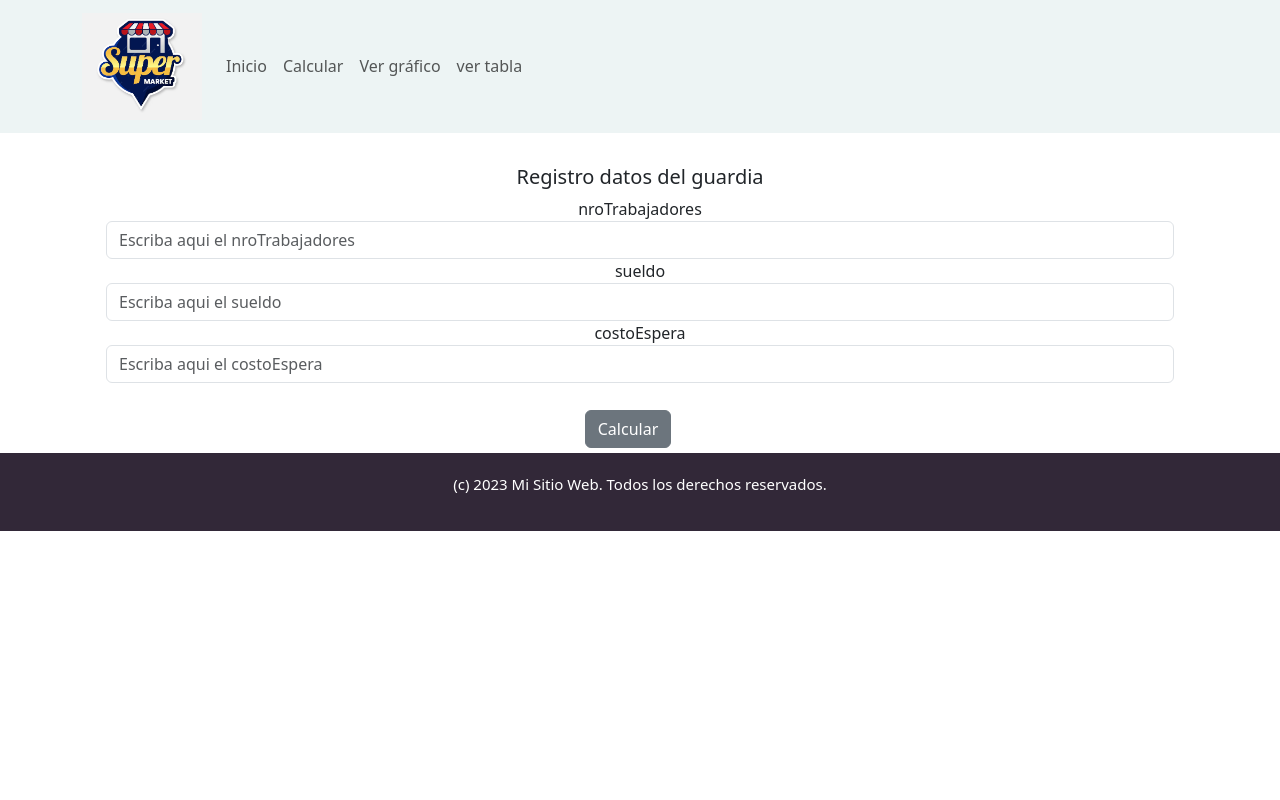
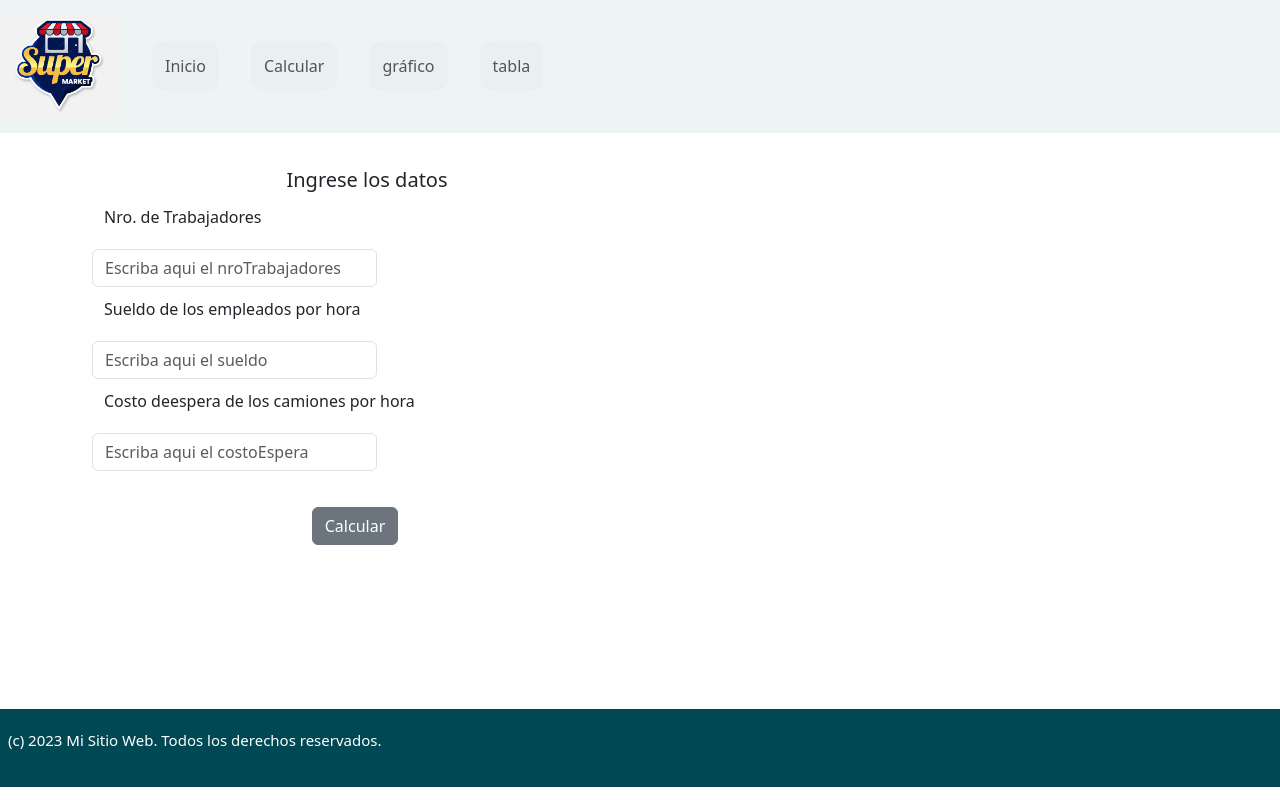
Before and after one commit to neidallm/tss_case_one, a React (Create React App) app: page /Calcular in a window 1280 px wide. Built offline with nearby package versions, Linux system fonts and the light colour scheme.

Commit message:
fix componentes

```diff
--- a/src/components/Footer/Footer.css
+++ b/src/components/Footer/Footer.css
@@ -1,5 +1,5 @@
 .miFooter{
-    background-color: rgba(13, 1, 19, 0.842);
+    background-color: #004854;
     color: white;
     font-size: 15px;
     text-align: center;
--- a/src/components/Footer/Footer.js
+++ b/src/components/Footer/Footer.js
@@ -3,12 +3,10 @@ import "./Footer.css"
 const Footer = () => {
   return (
     <div>
-        <footer className='miFooter '>
-  <div class="container ">
-    <div class="row">
-       <p>(c) 2023 Mi Sitio Web. Todos los derechos reservados.</p>
+      <footer className='miFooter'>
+      <div class="">
+       <p className='row text-center'>(c) 2023 Mi Sitio Web. Todos los derechos reservados.</p>
        </div>
-  </div>
     </footer>
     </div>
   )
--- a/src/components/Formulario/Formulario.css
+++ b/src/components/Formulario/Formulario.css
@@ -1,21 +1,29 @@
 .titulo{
-    padding-top: 1%;
+    padding-top: 2%;
     text-align: center;
 }
 
-.hw{
-    width: 20%;
-    padding: 2% 2% 2% 10% ;
+.miLabel{
+  text-align: left;
+  margin: 10px;
+}
+#nroTrabajadores{
+  width: 50%;
+  margin: 10px;
+}
 
+#costoEspera{
+  width: 50%;
+  margin: 10px;
+}
 
-}
-.hw2{
-    width: 20%;
-    padding: 2% 15% 2% 2% ;
+#sueldo{
+  width: 50%;
+  margin: 10px;
 }
 
 .btn{
-   margin: 5px;
+   margin-top: 5%;
    text-align: center;
 }
 
@@ -26,12 +34,3 @@
 .error{
     color: red;
 }
-
-
-  .registrarGuardia{
-    background-color: #00B9BC;
-  }
-  .registrarGuardia:hover{
-    background-color: #F63700;
-  color: black;
-  }
--- a/src/components/Formulario/Formulario.js
+++ b/src/components/Formulario/Formulario.js
@@ -1,11 +1,14 @@
 import { Field, Formik } from 'formik';
 import React from 'react'
+import  { useState } from 'react';
 import "./Formulario.css"
 
 const Formulario = () => {
+  const [showSpinner, setShowSpinner] = useState(false);
   return (
-    <div>
-        <div className='container'>
+    <div className='container'>
+      <div class="row g-0">
+        <div class="col-md-6">
         <Formik
         initialValues={{
           nroTrabajadores:'',
@@ -23,7 +26,6 @@ const Formulario = () => {
               errores.nroTrabajadores = 'Solo puede contener numeros'
             }
 
-
             //validacion salario
             if (!valores.sueldo) {
                 errores.sueldo = "Por favor ingrese un valor "
@@ -31,18 +33,19 @@ const Formulario = () => {
                errores.sueldo = 'Solo puede contener numeros'
              }
 
-               //validacion costo de espera
+             //validacion costo de espera
             if (!valores.costoEspera) {
                 errores.costoEspera = "Por favor ingrese un valor "
              }else if (/^[a-zA-ZÀ-ÿ\s]{1,100}$/.test(valores.costoEspera)) {
                errores.costoEspera = 'Solo puede contener numeros'
              }
-
           return errores;
       }
     }
-    onSubmit={(values)=>{
+
+    onSubmit={(values, { setSubmitting })=>{
         console.log(values);
+        setShowSpinner(true);
         const datos = [{
             nroTrabajadores:values.nroTrabajadores,
             sueldo:values.sueldo,
@@ -50,58 +53,71 @@ const Formulario = () => {
         },];
         const infoString = JSON.stringify(datos);
         localStorage.setItem('datos', infoString);
+
+        setTimeout(() => {
+          setShowSpinner(false); // Ocultar el spinner cuando la operación haya terminado
+          setSubmitting(false); // Indicar a Formik que la operación ha terminado
+        }, 2000);
     }}
->
+ >
 
-       {({ values, errors, touched, handleSubmit,})=>(
-        <form >
-        {console.log(errors)}
-        {/* {console.log(values)} */}
-        <div class="container">
+       {({  errors, touched, handleSubmit,})=>(
+        <form ><br/>
           <div class="row">
-            <div class="col hw">
-               <h5 className='titulo'>Registro datos del guardia</h5>
+            <br/><br/>
+               <h5 className='titulo'>Ingrese los datos</h5><br/><br/>
 
-
-
-                 <label htmlFor='nroTrabajadores'>nroTrabajadores</label>
+                 <label htmlFor='nroTrabajadores' className='miLabel'>Nro. de Trabajadores</label>
                  <Field
                  type="number"
                  class="form-control"
-                 id='nroTrabajadores' name='nroTrabajadores'
+                 id='nroTrabajadores'
+                 name='nroTrabajadores'
                  placeholder="Escriba aqui el nroTrabajadores"
                 />
                  {touched.nroTrabajadores && errors.nroTrabajadores && <div className="error" >{errors.nroTrabajadores}</div>}
 
 
-                 <label htmlFor='sueldo'>sueldo</label>
+                 <label htmlFor='sueldo' className='miLabel'>Sueldo de los empleados por hora</label>
                  <Field
                  type="number"
                  class="form-control"
-                 id='sueldo' name='sueldo'
+                 id='sueldo'
+                 name='sueldo'
                  placeholder="Escriba aqui el sueldo"
                 />
                  {touched.sueldo && errors.sueldo && <div className="error" >{errors.sueldo}</div>}
 
-                 <label htmlFor='costoEspera'>costoEspera</label>
+                 <label htmlFor='costoEspera' className='miLabel'>Costo deespera de los camiones por hora</label>
                  <Field
+
                  type="number"
                  class="form-control"
-                 id='costoEspera' name='costoEspera'
+                 id='costoEspera'
+                 name='costoEspera'
                  placeholder="Escriba aqui el costoEspera"
                 />
                  {touched.costoEspera && errors.costoEspera && <div className="error" >{errors.costoEspera}</div>}
-            </div>
-            <div class="row">
+                <div class="row">
                 <div class='text-center botones' >
                   <button  type='submit' onClick={handleSubmit}  class="btn btn-secondary registrarGuardia" >Calcular</button>
                 </div>
               </div>
               </div>
-         </div>
     </form>
        )}
     </Formik>
+    </div>
+    <div class="col-md-6">
+    <br/><br/><br/><br/>
+    {showSpinner && (
+            <div className="d-flex justify-content-center">
+              <div className="spinner-border" role="status">
+                <span className="visually-hidden">Cargando...</span>
+              </div>
+            </div>
+          )}
+    </div>
         </div>
     </div>
   )
--- a/src/components/Header/Header.css
+++ b/src/components/Header/Header.css
@@ -1,3 +1,15 @@
 .miNavar{
     background-color: rgba(233, 241, 241, 0.788);
 }
+
+.miLista{
+ display: inline-block;
+ padding: 5px;
+ margin: 1rem;
+ border-radius: 20%;
+ background-color: rgba(207, 206, 221, 0.103);
+}
+
+.miLista.clicked {
+    background-color: rgba(207, 206, 221, 0.5);
+  }
--- a/src/components/Header/Header.js
+++ b/src/components/Header/Header.js
@@ -2,10 +2,11 @@ import React from 'react';
 import logo from "../../Imagenes/Logo1.png"
 import './Header.css'
 const Header = () => {
+
+
   return (
     <div>
       <nav className="navbar navbar-expand-lg miNavar ">
-        <div className="container">
           <a className="navbar-brand" href="/">
            <img src={logo} alt="Logo del supermercado" width={120}/>
           </a>
@@ -24,30 +25,30 @@ const Header = () => {
           </button>
 
           <div className="collapse navbar-collapse" id="basic-navbar-nav">
-            <ul className="navbar-nav me-auto">
-              <li className="nav-item">
+            <ul className="navbar-nav ">
+              <li className="miLista">
                 <a className="nav-link" href="/">
                   Inicio
                 </a>
               </li>
-              <li className="nav-item">
+              <li className="miLista">
                 <a className="nav-link" href="/Calcular">
                   Calcular
                 </a>
               </li>
-              <li className="nav-item">
+              <li className="miLista">
                 <a className="nav-link" href="/Graficos">
-                  Ver gráfico
+                  gráfico
                 </a>
               </li>
-              <li className="nav-item">
+              <li className="miLista">
                 <a className="nav-link" href="/Tablas">
-                  ver tabla
+                  tabla
                 </a>
               </li>
             </ul>
           </div>
-        </div>
+
       </nav>
     </div>
   );
--- a/src/components/Inicio/Inicio.css
+++ b/src/components/Inicio/Inicio.css
@@ -5,4 +5,10 @@ padding: 2rem 4rem 0rem 4rem;
 
 .miRef{
     text-decoration: none;
+    color: white;
 }
+
+.container{
+    width: 100%;
+    min-height: 72vh;
+ }
--- a/src/components/Inicio/Inicio.js
+++ b/src/components/Inicio/Inicio.js
@@ -1,32 +1,32 @@
 import React from 'react'
 import "./Inicio.css"
-//  import camion from "../../Imagenes/Camion.png"
 import ImgCamion from '../../Imagenes/Camion.png';
-// const ImgCamion = require.context('../../Imagenes', true)
 
 const Inicio = () => {
   return (
-    <div className='container-fluid' >
-       <div class="card mb-3"style={{ maxWidth: '1350px',margin:'0' }}>
-        <div class="row g-0">
-          <div class="col-md-4">
-          <img src={ImgCamion} className="img-thumbnail animate__animated animate__fadeInLeft" alt="camion" />
+    <div>
+    <div className='container' >
+       {/* <div class="card mb-3"style={{ maxWidth: '1350px',margin:'0' }}> */}
+        <div class="row g-0"  >
+          <div class="col-md-6">
+          <img src={ImgCamion}  alt="camion" />
          </div>
 
-         <div class="col-md-8">
-          <div class="card-body"><br/>
-            <h5 class="card-title">Caso de estudio 1</h5>
-              <p class="card-text miParafo">Una cadena de supermercados recibe suministros en un almacén central durante turnos nocturnos. La llegada de camiones sigue un proceso de Poisson, y el tiempo de descarga, influenciado por el número de trabajadores, se modela con una distribución uniforme.
-              El usuario puede definir rangos de tiempo para el servicio en base al número de trabajadores. A medida que aumenta el equipo, la tasa de servicio crece. Cada trabajador recibe una tarifa horaria, y hay un costo asociado con tener camiones esperando, ambos definidos por el usuario.
-              El objetivo es encontrar el tamaño óptimo del equipo para minimizar el costo total, incluyendo salarios y costo por camiones esperando.</p><br/>
+         <div class="col-md-6">
+          <br/><br/><br/><br/>
+            <h3 class="card-title">CASO DE ESTUDIO 1</h3>
+              <p class="h5 card-text miParafo">
+               Encontrar el tamaño óptimo del equipo para minimizar el costo total, incluyendo salarios y costo por camiones esperando.</p><br/>
               <br/>
-              <button type="button"class="btn btn-info">
-               <a className="miRef" href='/Calcular'>Calcular</a>
+
+              <button type="button"class="btn btn-secondary btn-lg">
+               <a className="miRef" href='/Calcular'>Comenzar</a>
               </button>
-         </div>
-        </div>
+
+        {/* </div> */}
        </div>
       </div>
+    </div>
     </div>
   )
 }
--- a/src/index.css
+++ b/src/index.css
@@ -11,3 +11,7 @@ code {
   font-family: source-code-pro, Menlo, Monaco, Consolas, 'Courier New',
     monospace;
 }
+
+*{
+  margin:0;
+}
```
